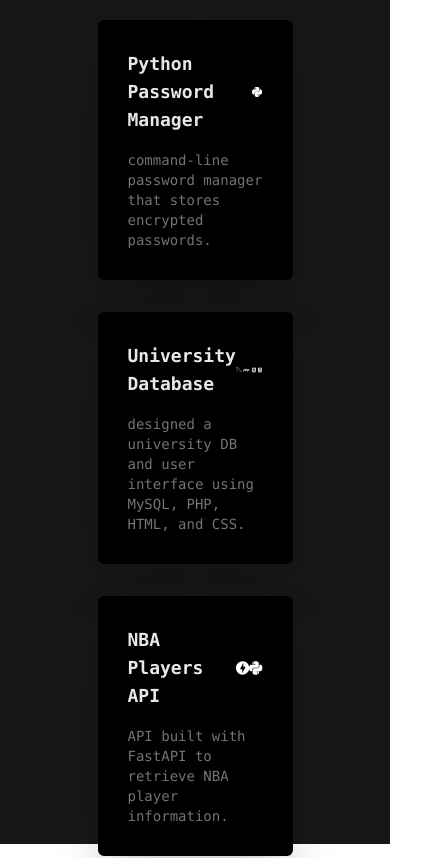
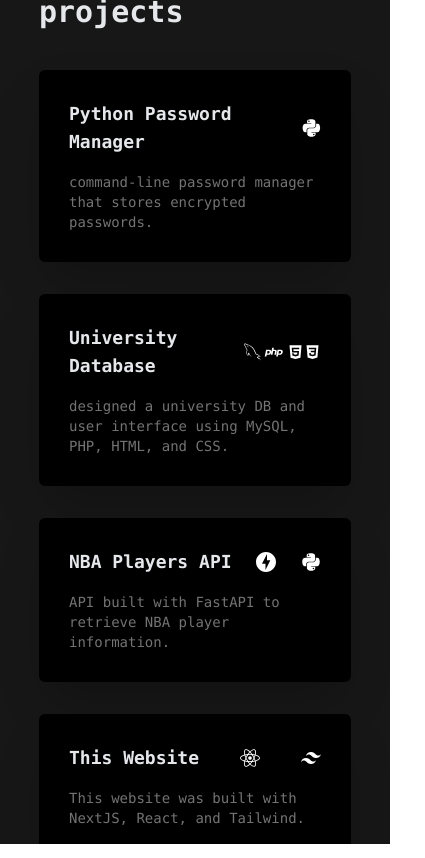
Before and after one commit to clxmente/OLD-solorio.dev, a Next.js app: page /projects in a window 390 px wide. Shown: the top 858 px of the page, 425 px wide, since content can reach past the window. Built offline with nearby package versions, Linux system fonts and the light colour scheme.

Commit message:
better mobile maybe?

```diff
--- a/pages/projects.js
+++ b/pages/projects.js
@@ -16,10 +16,10 @@
         </Head>
 
         <main>
-          <div className="flex justify-center items-center h-screen">
-            <div className="inline-block justify-center w-1/2">
+          <div className="flex justify-center items-center h-screen overflow-auto">
+            <div className="inline-block justify-center w-4/5 xl:w-1/2">
               {/* Nav Bar Code */}
-              <div className="h-24 flex justify-start px-5 sm:px-0">
+              <div className="h-12 sm:h-24 flex justify-start">
                 <nav className="font-mono text-lg text-gray-200 no-underline">
                   <div className="flex">
                     <div className="pr-10"><Link href={"/"}><a className="hover:text-mygreen-500">/home</a></Link></div>
@@ -29,11 +29,10 @@
                 </nav>
               </div>
               {/* END Nav Bar */}
-              <h1 className="font-mono text-gray-200 font-bold text-3xl sm:text-4xl flex justify-start px-5 sm:px-0">
+              <h1 className="font-mono text-gray-200 font-bold text-3xl sm:text-4xl flex justify-start">
                 projects
               </h1>
-              <p className="font-mono text-lg leading-8 text-neutral-500 pt-4">listed below are some of the projects i have worked on.</p>
-              <div className="py-10 grid grid-cols-1 lg:grid-cols-2 gap-8">
+              <div className="py-10 grid grid-cols-1 xl:grid-cols-2 gap-8">
                 <div className="border-2 border-solid border-black bg-black rounded-md px-7 py-7 shadow-2xl hover:scale-105 hover:transition-all hover:ease-out hover:duration-500 transition-all ease-out duration-500">
                 <div className="flex items-center justify-between">
                   <p className='font-bold text-lg font-mono text-gray-200'>Python Password Manager</p>
```
